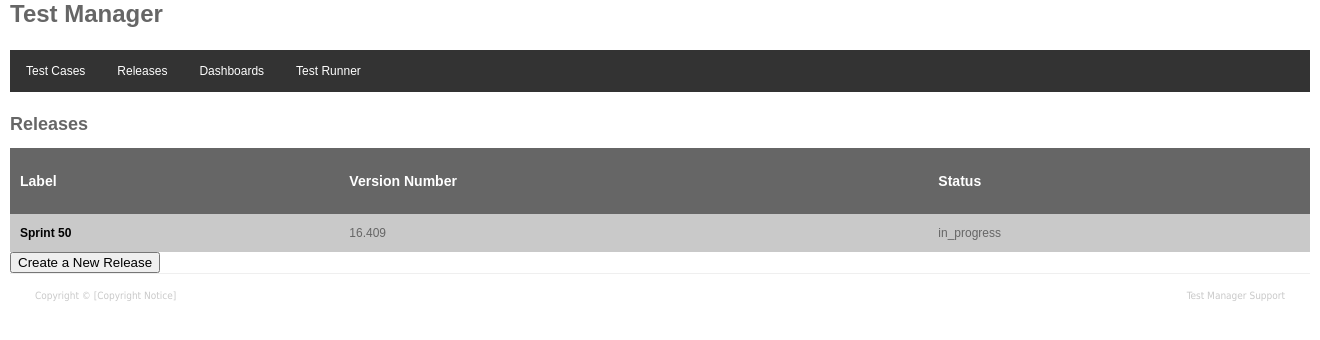
After one commit to yangjourney/TestManager-1, a Django app: page /release/ in a window 1320 px wide. The commit adds this page. Shown: the top 340 px of the page. Run offline with Django 3.2, Linux system fonts and the light colour scheme; data comes from the database, SQL or seed files in the repository; both versions use the stored data as it was after the commit.

Commit message:
Created generic release views

```diff
--- a/testlibrary/forms.py
+++ b/testlibrary/forms.py
@@ -12,3 +12,8 @@ class CaseForm(ModelForm):
 		widgets = {
 			'case_text': Textarea(attrs={'cols': 80, 'rows':3})
 		}
+
+class ReleaseForm(ModelForm):
+	class Meta:
+		model = Release
+		fields = ['label', 'major_number', 'minor_number', 'status', 'release_date']
--- a/testlibrary/models.py
+++ b/testlibrary/models.py
@@ -16,4 +16,20 @@ class Step(models.Model):
         ordering = ['order']
 
 
+class Release(models.Model):
+	release_date = models.DateField()
+	label = models.CharField(max_length=100)
+	major_number = models.CharField(max_length=10)
+	minor_number = models.CharField(max_length=10)
+
+	#TODO: separate user-defined values for status into a different table
+	STATUS_CHOICES = (
+		('scheduled', 'Scheduled'),
+		('in_progress', 'In Progress'),
+		('complete', 'Complete'),
+		('deployed', 'Deployed'),
+	)
+
+	status = models.CharField(max_length=30, choices=STATUS_CHOICES, default='scheduled')
+
 # Create your models here.
--- a/testlibrary/templates/base.html
+++ b/testlibrary/templates/base.html
@@ -13,7 +13,7 @@
 			<div id="main-nav">
 				<ul>
 					<li><a href="{% url "testlibrary:index" %}">Test Cases</a></li>
-					<li><a href="#">Releases</a></li>
+					<li><a href="{% url 'testlibrary:releaseindex' %}">Releases</a></li>
 					<li><a href="#">Dashboards</a></li>
 					<li><a href="#">Test Runner</a></li>
 				</ul>
--- /dev/null
+++ b/testlibrary/templates/testlibrary/release_detail.html
@@ -0,0 +1,6 @@
+{% extends "base.html" %}
+{% block content %}
+<h2>{{ object.label }} - {{ object.status }}</h2>
+<h3>{{ object.release_date }}</h3>
+<input type="button" value="Delete Release" onclick="location.href='{% url 'testlibrary:delete-release' object.id %}';" />
+{% endblock %}
--- /dev/null
+++ b/testlibrary/templates/testlibrary/release_list.html
@@ -0,0 +1,22 @@
+{% extends "base.html" %}
+
+{% block content %}
+	<h2>Releases</h2>
+	<div id="case-list" class="table">
+			<header class="table-row table-header" id="case-list-header">
+			<div class="table-cell"><h3>Label<h3></div>
+			<div class="table-cell"><h3>Version Number<h3></div>
+			<div class="table-cell"><h3>Status</h3></div>
+			</header>
+			{% for release in object_list %}
+				<div class="table-row {% cycle 'even-row' 'odd-row' %}">
+					<div class="table-cell case-title"><a href="{% url 'testlibrary:releasedetail' release.id %}">{{ release.label }}</a></div>
+					<div class="table-cell">{{ release.major_number }}.{{ release.minor_number }}</div>
+					<div class="table-cell">{{ release.status }}</div>
+				</div>
+			{% endfor %}
+	</div>
+	<div class="button-grid">
+		<input type="button" onclick="location.href='{% url 'testlibrary:createrelease' %}';" value="Create a New Release" />
+	</div>
+{% endblock %}
--- /dev/null
+++ b/testlibrary/templates/testlibrary/releasedetail.html
@@ -0,0 +1,4 @@
+{% extends "base.html" %}
+<h2>Test</h2>
+<h2>{{ object.label }}</h2>
+{{ object.status }}
--- a/testlibrary/urls.py
+++ b/testlibrary/urls.py
@@ -10,4 +10,8 @@ urlpatterns = [
         url(r'^submitnewcase/$',views.submitnewcase, name='submitnewcase'),
 		url(r'^updatecase/(?P<pk>[0-9]+)/$',views.updatecase, name='updatecase'),
 		url(r'^deletecase/(?P<pk>[0-9]+)/$', views.deletecase, name='deletecase'),
+		url(r'^release/$', views.ReleaseList.as_view(), name='releaseindex'),
+		url(r'^release/new/$', views.createrelease, name='createrelease'),
+		url(r'^release/(?P<pk>[0-9]+)/$', views.ReleaseDetailView.as_view(), name='releasedetail'),
+		url(r'^release/delete/(?P<pk>[0-9]+)/$', views.delete_release, name='delete-release'),
     ]
--- a/testlibrary/views.py
+++ b/testlibrary/views.py
@@ -19,8 +19,25 @@ class DetailView(generic.DetailView):
     model = Case
     template_name = 'testlibrary/detail.html'
 
+class ReleaseList(generic.ListView):
+		model = Release
+
+class ReleaseDetailView(generic.DetailView):
+	model = Release
+
 def createcase(request):
     return render(request, 'testlibrary/createcase.html')
+
+def createrelease(request):
+	if request.method == 'POST':
+		form = ReleaseForm(request.POST)
+		if form.is_valid():
+			form.save()
+			return HttpResponseRedirect(reverse('testlibrary:releaseindex'))
+		else:
+			return render(request, 'testlibrary/createrelease.html', {'form': form})
+	form = ReleaseForm()
+	return render(request, 'testlibrary/createrelease.html', {'form': form})
 
 def submitnewcase(request):
     c = Case()
@@ -44,6 +61,12 @@ def updatecase(request, pk):
 
 	return HttpResponse(str(request.POST.keys()) + str(request.POST.values()))
 
+def release_form(request, release_id):
+	args = {}
+	if request.method == 'POST':
+		return HttpResponseRedirect(reverse('testlibrary:index'))
+	else:
+		return render(request, 'testlibrary/releasedetail.html', args)
 
 def case_form(request, case_id):
 	case = Case.objects.get(pk=case_id)
@@ -85,3 +108,7 @@ def deletecase(request, pk):
 	case = Case.objects.get(pk=pk)
 	case.delete()
 	return HttpResponseRedirect(reverse('testlibrary:index'))
+
+def delete_release(request, pk):
+	Release.objects.get(pk=pk).delete()
+	return HttpResponseRedirect(reverse('testlibrary:releaseindex'))
```
Also changed, not shown: testlibrary/templates/testlibrary/createrelease.html (added, +9 -0 lines), db.sqlite3, testlibrary/migrations/0004_release.py (added).
